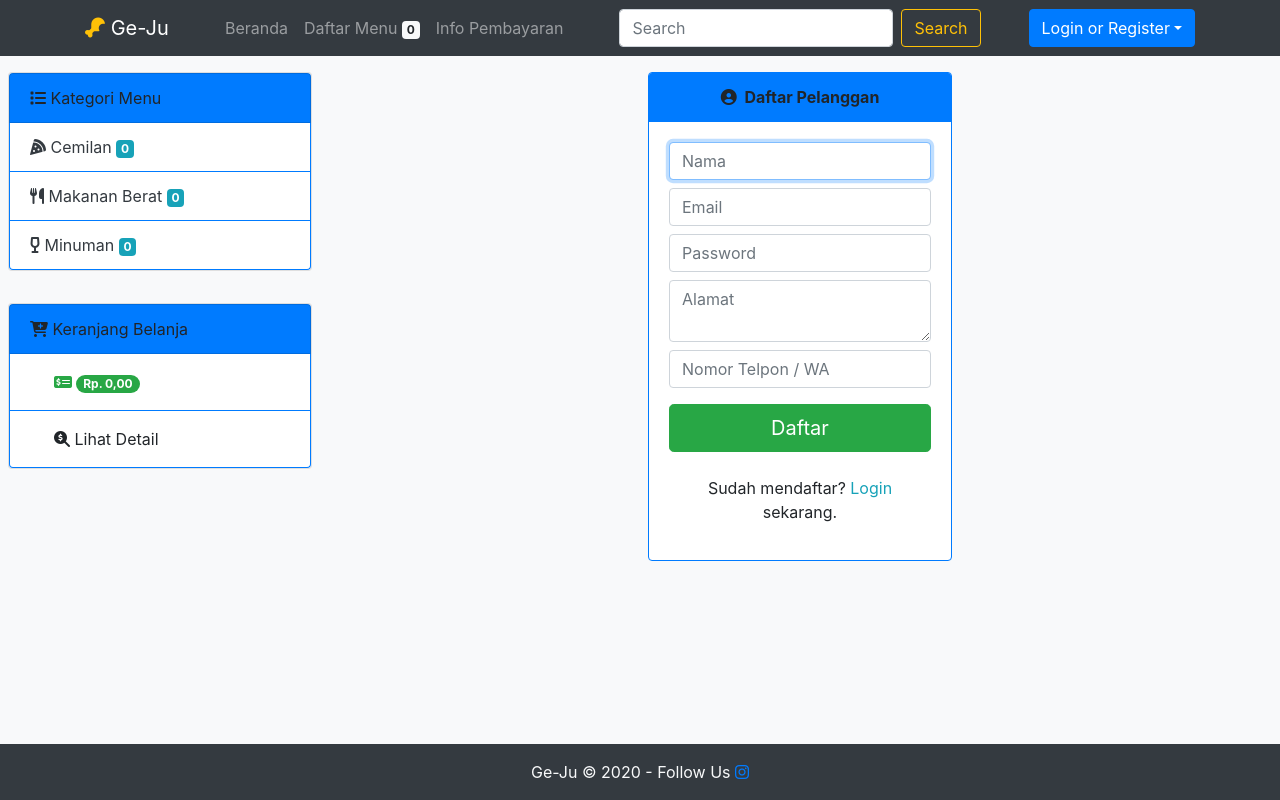
After one commit to soholeh/si-penjualan-ayam-geprek, a PHP site: page /auth_/daftar.php in a window 1280 px wide. The commit adds this page. Run offline with PHP 8.4, Linux system fonts and the light colour scheme; data that the repository does not hold is empty; some libraries are stand-ins or nearby versions.

Commit message:
otentikasi pelanggan

```diff
--- /dev/null
+++ b/auth_/daftar.php
@@ -0,0 +1,59 @@
+<?php $title = "Daftar Pelanggan";
+include_once('../header.php'); ?>
+
+                <div class="col-md-3 offset-md-3 p-2 pt-4">
+                    <div class="card mb-4 border-primary">
+                        <div class="card-header text-center font-weight-bold border-primary bg-primary">
+                            <i class="fas fa-user-circle mr-1"></i>
+                            Daftar Pelanggan
+                        </div>
+                        <div class="card-body">
+                          <form class="form-signin" method="post">
+                            <label for="" class="sr-only">Nama</label>
+                                <input type="text" name="nama" id="inputEmail" class="form-control mb-2" placeholder="Nama" required autofocus>
+                            <label for="inputEmail" class="sr-only">Email</label>
+                                <input type="email" name="email" class="form-control mb-2" placeholder="Email" required>
+                            <label for="inputPassword" class="sr-only">Password</label>
+                                <input type="password" name="password" id="inputPassword" class="form-control mb-2" placeholder="Password" required>
+                            <label for="" class="sr-only">Alamat</label>
+                            <textarea name="alamat" class="form-control mb-2" placeholder="Alamat"></textarea>
+                            <label for="" class="sr-only">No. Telpon / WA</label>
+                                <input type="text" name="telepon" class="form-control mb-2" placeholder="Nomor Telpon / WA" required>
+                            <button class="btn btn-lg btn-success btn-block mt-3" name="daftar">Daftar</button>
+                        </form>
+                        </br>
+                        <p class="text-center">Sudah mendaftar? <a href="login.php" class="text-info">Login</a> sekarang.</p>
+                        <?php
+                        if (isset($_POST["daftar"])) {
+                            $nama = $_POST["nama"];
+                            $email = $_POST["email"];
+                            $password = sha1($_POST["password"]);
+                            $alamat = $_POST["alamat"];
+                            $telepon = $_POST["telepon"];
+
+                            // validasi email
+
+                            $sql = mysqli_query($koneksi, "SELECT * FROM user
+                                WHERE email = '$email'");
+
+                            $cocok = mysqli_num_rows($sql);
+                            if ($cocok == 1) {
+                                echo "<script>alert('Anda Gagal Mendaftar Email telah digunakan');</script>";
+                                echo "<script>location='daftar.php';</script>";
+                            } else {
+
+                                $sql = mysqli_query($koneksi, "INSERT user
+                                (nama,email,telephone,alamat,password,status)
+                                VALUES('$nama','$email','$telepon','$alamat','$password','pelanggan')");
+
+                                echo "<script>alert('Anda Berhasil Mendaftar, silahkan login');</script>";
+                                echo "<script>location='login.php';</script>";
+                            }
+
+                        }
+                        ?>
+                        </div>
+                    </div>
+                </div>
+
+<?php include_once('../footer.php'); ?>
--- /dev/null
+++ b/auth_/logout.php
@@ -0,0 +1,6 @@
+<?php
+session_start();
+session_destroy();
+echo "<script>alert('anda telah logout');</script>";
+echo "<script>location='../index.php';</script>";
+?>
--- a/header.php
+++ b/header.php
@@ -80,14 +80,14 @@
                     <div class="dropdown float-right">
                     <!-- Jika sudah login ada session pelanggan -->
                     <?php if (isset($_SESSION["pelanggan"])): ?>
-                        <a class="btn btn-primary float-right" href="logout.php">Logout <i class="fas fa-sign-out-alt"></i></a>
+                        <a class="btn btn-primary float-right" href="<?= base_url('auth_/logout.php'); ?>">Logout <i class="fas fa-sign-out-alt"></i></a>
                     <!-- Selain itu belum login atau tidak ada session -->
                     <?php else: ?>
                         <button type="button" class="btn btn-primary dropdown-toggle" id="dropdownMenuOffset" data-toggle="dropdown" aria-haspopup="true" aria-expanded="false" data-offset="10,20">Login or Register</button>
                         <div class="dropdown-menu" aria-labelledby="dropdownMenuOffset">
-                            <a class="dropdown-item" href="login.php">Login <i class="fas fa-sign-in-alt"></i></a>
+                            <a class="dropdown-item" href="<?= base_url('auth_/login.php'); ?>">Login <i class="fas fa-sign-in-alt"></i></a>
                                 <div class="dropdown-divider"></div>
-                            <a class="dropdown-item" href="daftar.php">Register</a>
+                            <a class="dropdown-item" href="<?= base_url('auth_/daftar.php'); ?>">Register</a>
                         </div>
                     <?php endif ?>
                     </div>
```
Also changed, not shown: auth_/login.php (added, +45 -0 lines).
